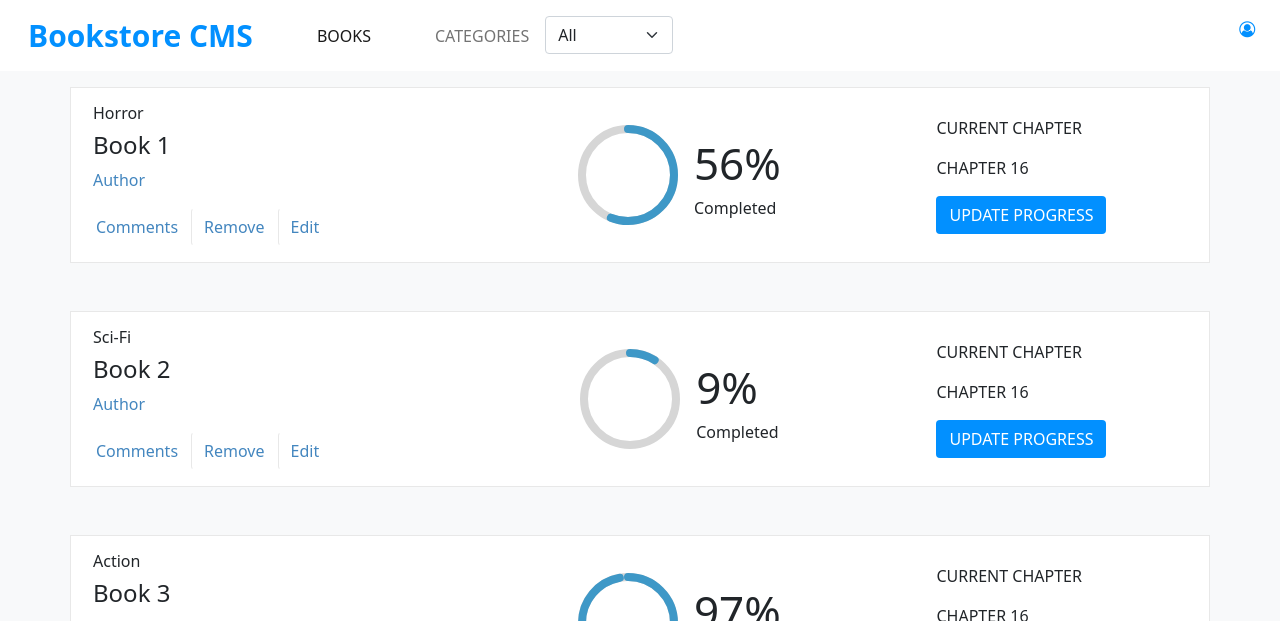
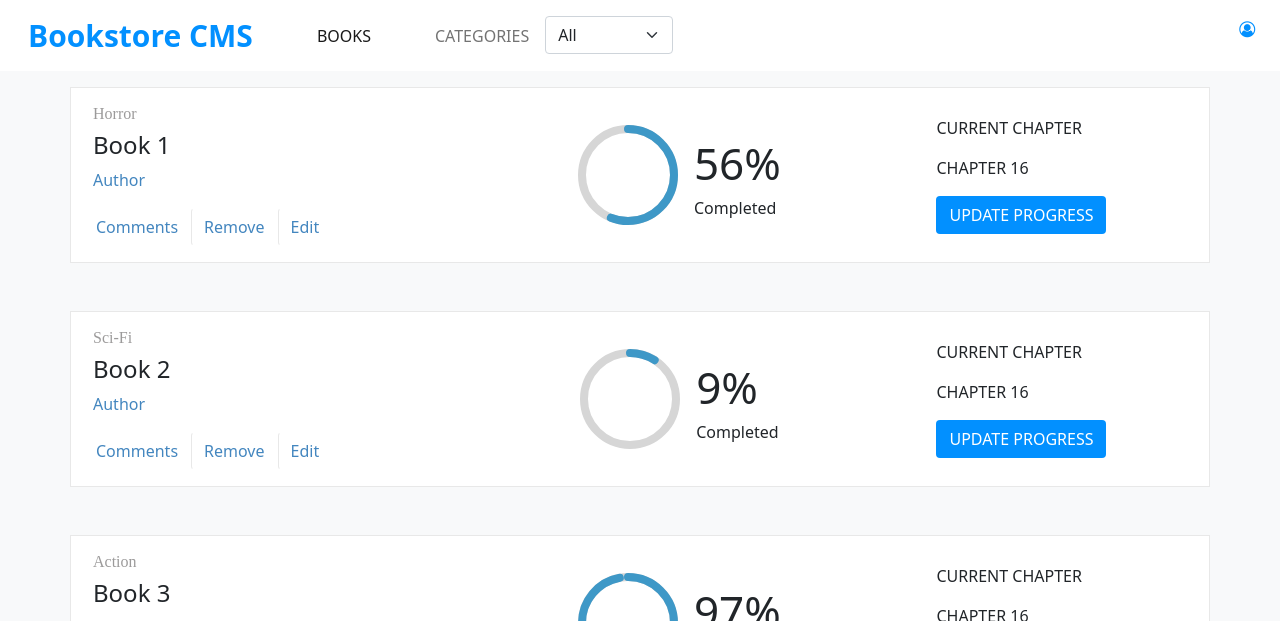
Before and after one commit to SamArsanios/bookstore, a React (Create React App) app: page / in a window 1280 px wide. Shown: the top 621 px of the page. Built offline with nearby package versions, Linux system fonts and the light colour scheme.

Commit message:
Modify category style

```diff
--- a/src/index.css
+++ b/src/index.css
@@ -72,3 +72,14 @@ code {
 .btn:not(:first-of-type) {
   border-left: 1px solid #e8e8e8;
 }
+
+h6 {
+  color: #3a3737;
+  opacity: 0.5;
+  font-family: Montserrat;
+  font-weight: bold;
+  font-stretch: normal;
+  font-style: normal;
+  line-height: normal;
+  letter-spacing: normal;
+}
```
